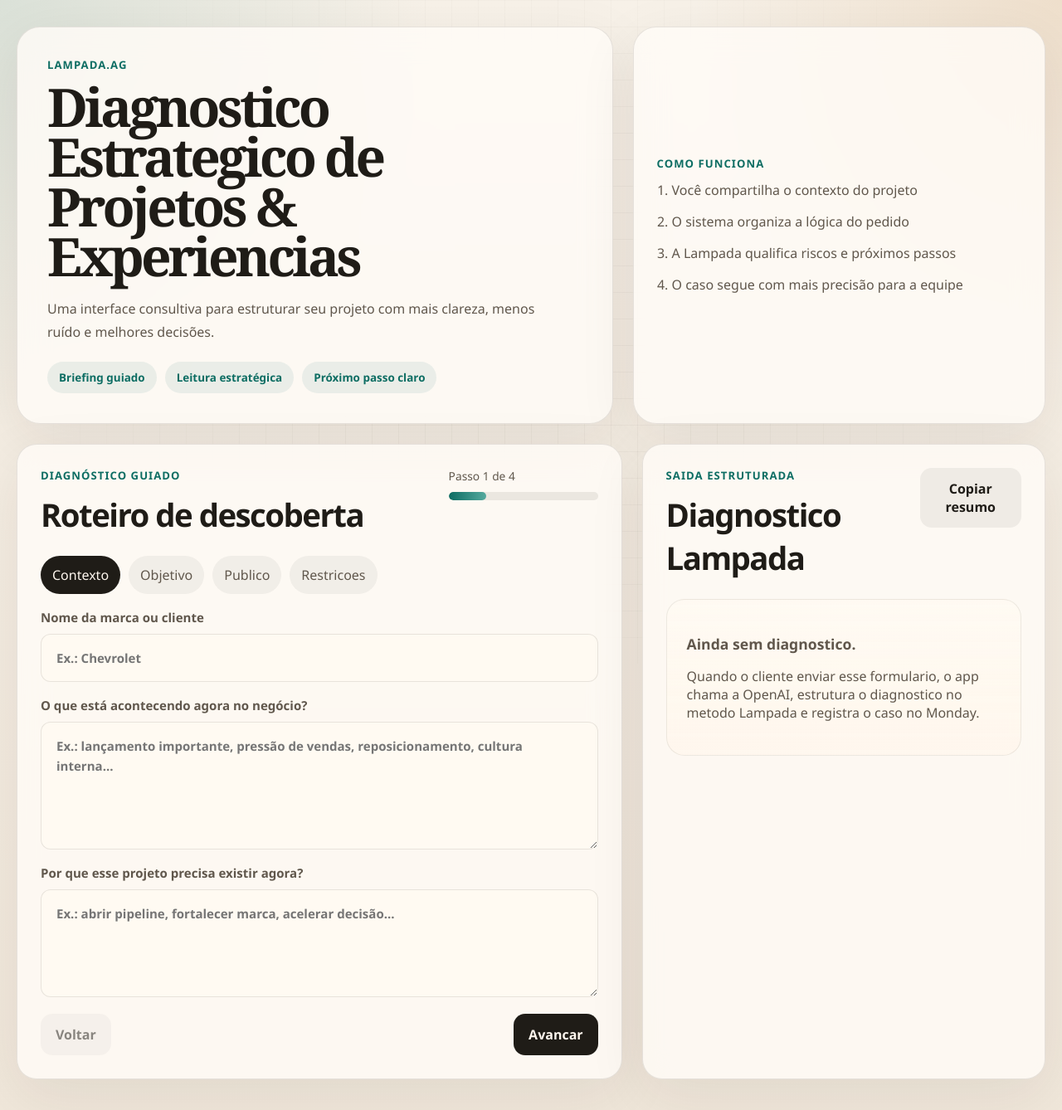
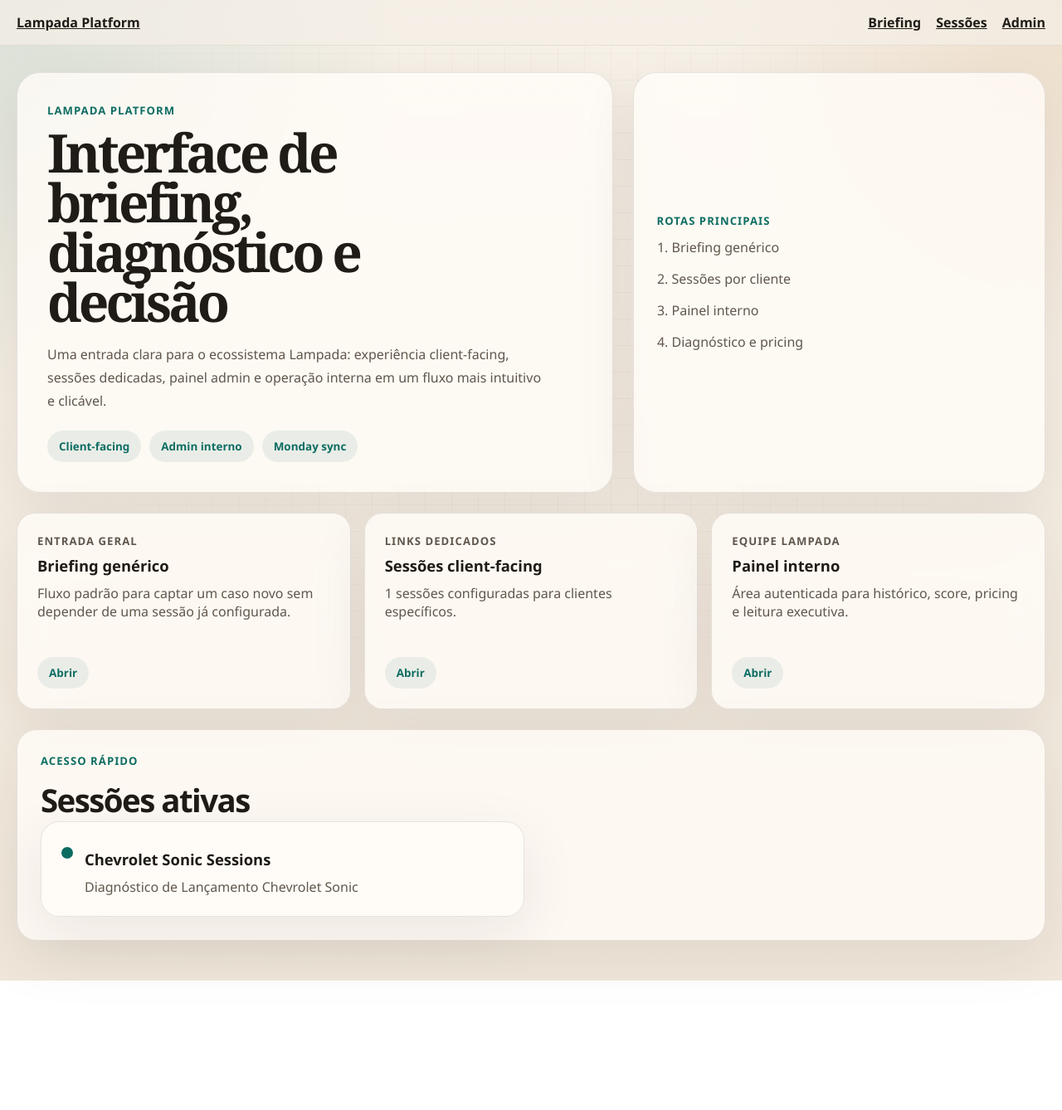
Before and after one commit to LUTTICOLAUTTO/board-financeiro, a Next.js app: page / in a window 1280 px wide. Shown: the top 1338 px of the page at 83% size. After the commit the page ends 1182 px from the top, so only its background shows below. Built offline with nearby package versions, Linux system fonts and the light colour scheme.

Commit message:
feat: add clickable navigation and launcher experience

```diff
--- /dev/null
+++ b/app/briefing/page.js
@@ -0,0 +1,6 @@
+import DiagnosticApp from "@/components/diagnostic-app";
+import { getDefaultSession } from "@/lib/client-sessions";
+
+export default function GenericBriefingPage() {
+  return <DiagnosticApp accessGranted requiresAuth={false} session={getDefaultSession()} />;
+}
--- a/app/globals.css
+++ b/app/globals.css
@@ -62,6 +62,32 @@ textarea {
   padding: 32px 0 48px;
 }
 
+.site-nav-wrap {
+  position: sticky;
+  top: 0;
+  z-index: 30;
+  backdrop-filter: blur(16px);
+  background: rgba(244, 239, 230, 0.72);
+  border-bottom: 1px solid rgba(61, 55, 43, 0.08);
+}
+
+.site-nav {
+  width: min(1240px, calc(100% - 32px));
+  margin: 0 auto;
+  padding: 16px 0;
+  display: flex;
+  align-items: center;
+  justify-content: space-between;
+  gap: 20px;
+  font-weight: 700;
+}
+
+.site-nav-links {
+  display: flex;
+  gap: 18px;
+  flex-wrap: wrap;
+}
+
 .hero,
 .workspace {
   display: grid;
@@ -77,7 +103,9 @@ textarea {
 .hero-copy,
 .hero-card,
 .wizard-panel,
-.result-panel {
+.result-panel,
+.launcher-card,
+.session-card {
   backdrop-filter: blur(18px);
   background: var(--panel);
   border: 1px solid var(--line);
@@ -485,6 +513,77 @@ textarea:focus {
   color: var(--muted);
 }
 
+.launcher-grid,
+.session-grid {
+  display: grid;
+  gap: 16px;
+}
+
+.launcher-grid {
+  grid-template-columns: repeat(3, minmax(0, 1fr));
+}
+
+.launcher-card,
+.session-card {
+  display: block;
+  padding: 24px;
+  border-radius: 22px;
+  text-decoration: none;
+  transition: transform 180ms ease, border-color 180ms ease;
+}
+
+.launcher-card:hover,
+.session-card:hover {
+  transform: translateY(-2px);
+  border-color: rgba(13, 109, 99, 0.25);
+}
+
+.launcher-card h3,
+.session-card h3 {
+  margin: 8px 0 10px;
+  font-size: 1.15rem;
+}
+
+.launcher-card p,
+.session-card p,
+.session-card small {
+  margin: 0;
+  color: var(--muted);
+}
+
+.launcher-card-body {
+  min-height: 72px;
+}
+
+.launcher-link {
+  display: inline-flex;
+  margin-top: 16px;
+  padding: 10px 14px;
+  border-radius: 999px;
+  background: rgba(13, 109, 99, 0.08);
+  color: var(--teal);
+  font-size: 0.84rem;
+  font-weight: 700;
+}
+
+.session-grid {
+  grid-template-columns: repeat(2, minmax(0, 1fr));
+}
+
+.session-card {
+  display: flex;
+  align-items: flex-start;
+  gap: 14px;
+}
+
+.session-dot {
+  width: 14px;
+  height: 14px;
+  margin-top: 6px;
+  border-radius: 999px;
+  flex: 0 0 auto;
+}
+
 .status-inline {
   margin-top: 16px;
   padding: 12px 14px;
@@ -525,6 +624,12 @@ textarea:focus {
     padding-top: 20px;
   }
 
+  .site-nav {
+    width: min(100% - 20px, 100%);
+    flex-direction: column;
+    align-items: flex-start;
+  }
+
   .hero-copy,
   .hero-card,
   .wizard-panel,
@@ -547,7 +652,9 @@ textarea:focus {
   }
 
   .admin-toolbar,
-  .admin-stats {
+  .admin-stats,
+  .launcher-grid,
+  .session-grid {
     grid-template-columns: 1fr;
   }
 }
--- a/app/layout.js
+++ b/app/layout.js
@@ -1,4 +1,5 @@
 import "./globals.css";
+import Link from "next/link";
 
 export const metadata = {
   title: "Lampada Diagnostico",
@@ -9,7 +10,19 @@ export const metadata = {
 export default function RootLayout({ children }) {
   return (
     <html lang="pt-BR">
-      <body>{children}</body>
+      <body>
+        <header className="site-nav-wrap">
+          <nav className="site-nav">
+            <Link href="/">Lampada Platform</Link>
+            <div className="site-nav-links">
+              <Link href="/briefing">Briefing</Link>
+              <Link href="/sessions">Sessões</Link>
+              <Link href="/admin/login">Admin</Link>
+            </div>
+          </nav>
+        </header>
+        {children}
+      </body>
     </html>
   );
 }
--- a/app/page.js
+++ b/app/page.js
@@ -1,6 +1,6 @@
-import DiagnosticApp from "@/components/diagnostic-app";
-import { getDefaultSession } from "@/lib/client-sessions";
+import HomeLauncher from "@/components/home-launcher";
+import { getAllClientSessions } from "@/lib/client-sessions";
 
 export default function HomePage() {
-  return <DiagnosticApp accessGranted requiresAuth={false} session={getDefaultSession()} />;
+  return <HomeLauncher sessions={getAllClientSessions()} />;
 }
--- /dev/null
+++ b/components/home-launcher.js
@@ -0,0 +1,88 @@
+import Link from "next/link";
+
+function Card({ children, href, title, subtitle }) {
+  return (
+    <Link className="launcher-card" href={href}>
+      <p className="section-kicker">{subtitle}</p>
+      <h3>{title}</h3>
+      <div className="launcher-card-body">{children}</div>
+      <span className="launcher-link">Abrir</span>
+    </Link>
+  );
+}
+
+export default function HomeLauncher({ sessions }) {
+  return (
+    <main className="page-shell">
+      <section className="hero">
+        <div className="hero-copy">
+          <p className="eyebrow">Lampada Platform</p>
+          <h1>Interface de briefing, diagnóstico e decisão</h1>
+          <p className="hero-text">
+            Uma entrada clara para o ecossistema Lampada: experiência
+            client-facing, sessões dedicadas, painel admin e operação interna em
+            um fluxo mais intuitivo e clicável.
+          </p>
+          <div className="hero-badges">
+            <span>Client-facing</span>
+            <span>Admin interno</span>
+            <span>Monday sync</span>
+          </div>
+        </div>
+
+        <div className="hero-card">
+          <p className="hero-card-label">Rotas principais</p>
+          <ol>
+            <li>Briefing genérico</li>
+            <li>Sessões por cliente</li>
+            <li>Painel interno</li>
+            <li>Diagnóstico e pricing</li>
+          </ol>
+        </div>
+      </section>
+
+      <section className="launcher-grid">
+        <Card href="/briefing" subtitle="Entrada geral" title="Briefing genérico">
+          <p>
+            Fluxo padrão para captar um caso novo sem depender de uma sessão já
+            configurada.
+          </p>
+        </Card>
+
+        <Card href="/sessions" subtitle="Links dedicados" title="Sessões client-facing">
+          <p>{`${sessions.length} sessões configuradas para clientes específicos.`}</p>
+        </Card>
+
+        <Card href="/admin/login" subtitle="Equipe Lampada" title="Painel interno">
+          <p>Área autenticada para histórico, score, pricing e leitura executiva.</p>
+        </Card>
+      </section>
+
+      {sessions.length > 0 ? (
+        <section className="wizard-panel" style={{ marginTop: 24 }}>
+          <div className="section-head">
+            <div>
+              <p className="section-kicker">Acesso rápido</p>
+              <h2>Sessões ativas</h2>
+            </div>
+          </div>
+
+          <div className="session-grid">
+            {sessions.map((session) => (
+              <Link className="session-card" href={`/c/${session.token}`} key={session.token}>
+                <span
+                  className="session-dot"
+                  style={{ background: session.branding?.primary }}
+                />
+                <div>
+                  <h3>{session.name}</h3>
+                  <p>{session.title}</p>
+                </div>
+              </Link>
+            ))}
+          </div>
+        </section>
+      ) : null}
+    </main>
+  );
+}
--- a/lib/client-sessions.js
+++ b/lib/client-sessions.js
@@ -40,6 +40,20 @@ function parseSessionConfig() {
   }
 }
 
+export function getAllClientSessions() {
+  const sessions = parseSessionConfig();
+
+  return Object.entries(sessions).map(([token, config]) => ({
+    ...defaultSession,
+    ...config,
+    branding: {
+      ...defaultSession.branding,
+      ...(config.branding || {})
+    },
+    token
+  }));
+}
+
 export function getClientSession(token) {
   const sessions = parseSessionConfig();
   const custom = sessions[token];
```
Also changed, not shown: app/sessions/page.js (added, +57 -0 lines).
